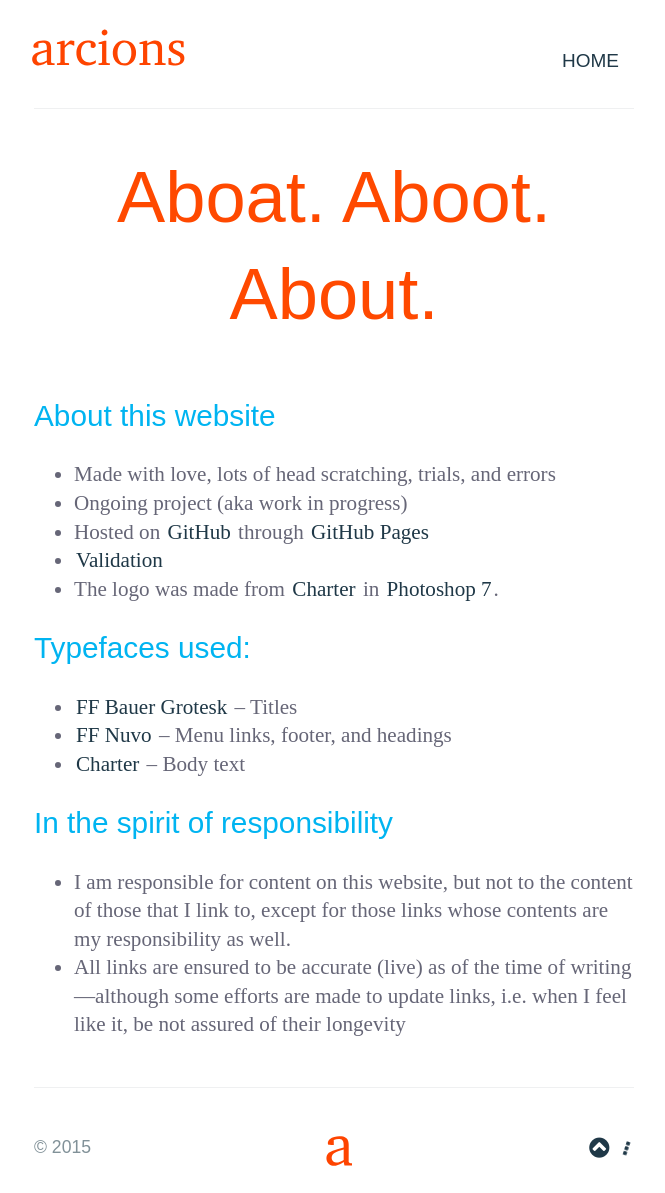
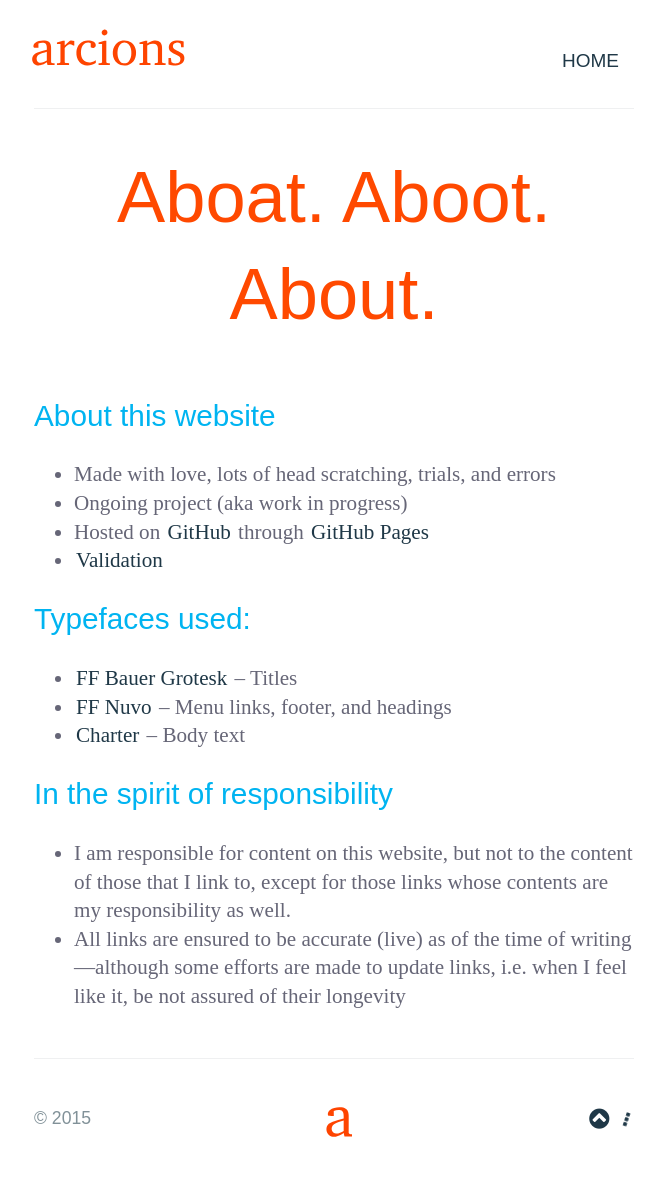
Before and after one commit to arcions/arcions.github.io, a Jekyll site: the page built from about/index.html, in a window 1280 px wide. Shown: the whole page, without its empty margins (306-971 px from the left). Built offline with Jekyll 4.4.1, drawn with Linux system fonts in a browser that asks for light colours; nearby versions of some CDN libraries; some web fonts are replaced; Markdown is read by kramdown in place of the engine named in the settings; after the commit the page ends 1165 px from its top, so only the background shows below that.

Commit message:
Update index.html

```diff
--- a/about/index.html
+++ b/about/index.html
@@ -13,7 +13,7 @@ title: About this website
 	<li>Ongoing project (aka work in progress)</li>
 	<li>Hosted on <a href="https://github.com/" target="_blank">GitHub</a> through <a href="https://pages.github.com/" target="_blank">GitHub Pages</a></li>
 	<li><a href="https://validator.w3.org/nu/?doc=http%3A%2F%2Farcions.github.io%2F" target="_blank" title="HTML5 Validator">Validation</a></li>
-	<li>The logo was made from <a title="Charter" href="http://practicaltypography.com/charter.html" target="_blank">Charter</a> in <a title="Photoshop 7" href="https://en.wikipedia.org/wiki/Adobe_Photoshop_version_history#7.0" target="_blank">Photoshop 7</a>.</li>
+	<!--<li>The logo was made from <a title="Charter" href="http://practicaltypography.com/charter.html" target="_blank">Charter</a> in <a title="Photoshop 7" href="https://en.wikipedia.org/wiki/Adobe_Photoshop_version_history#7.0" target="_blank">Photoshop 7</a>.</li>-->
 </ul>
 
 <h2>Typefaces used:</h2>
```
